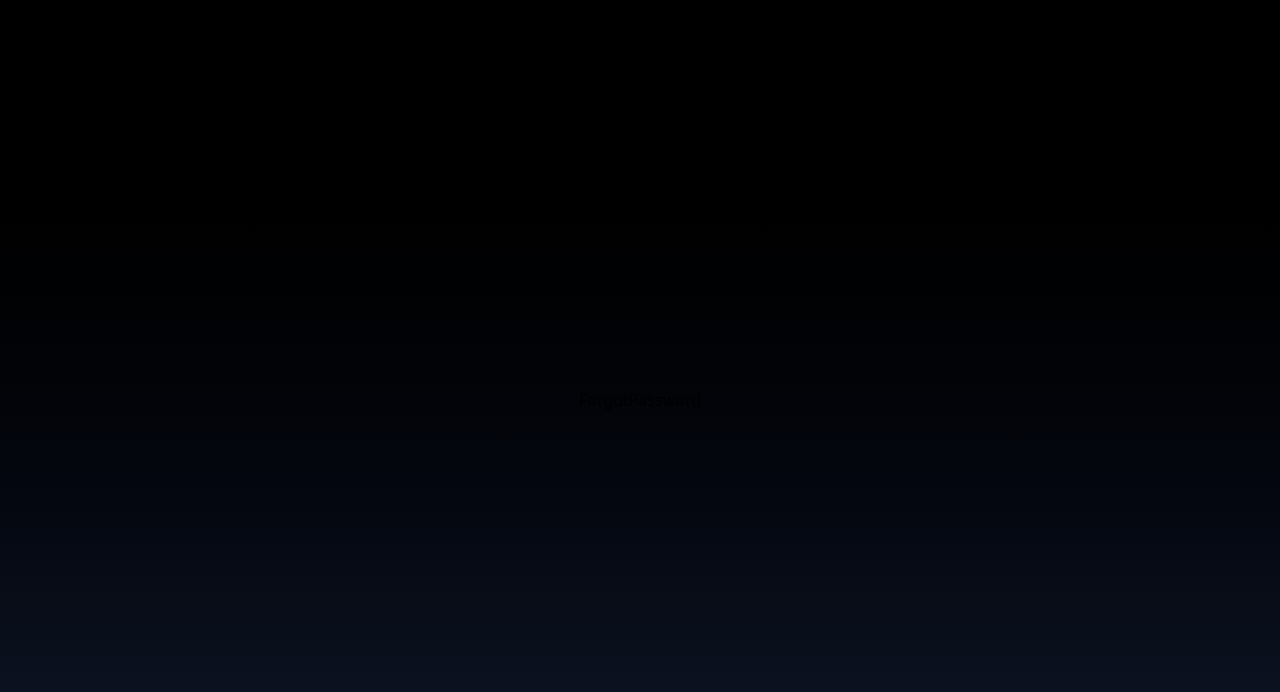
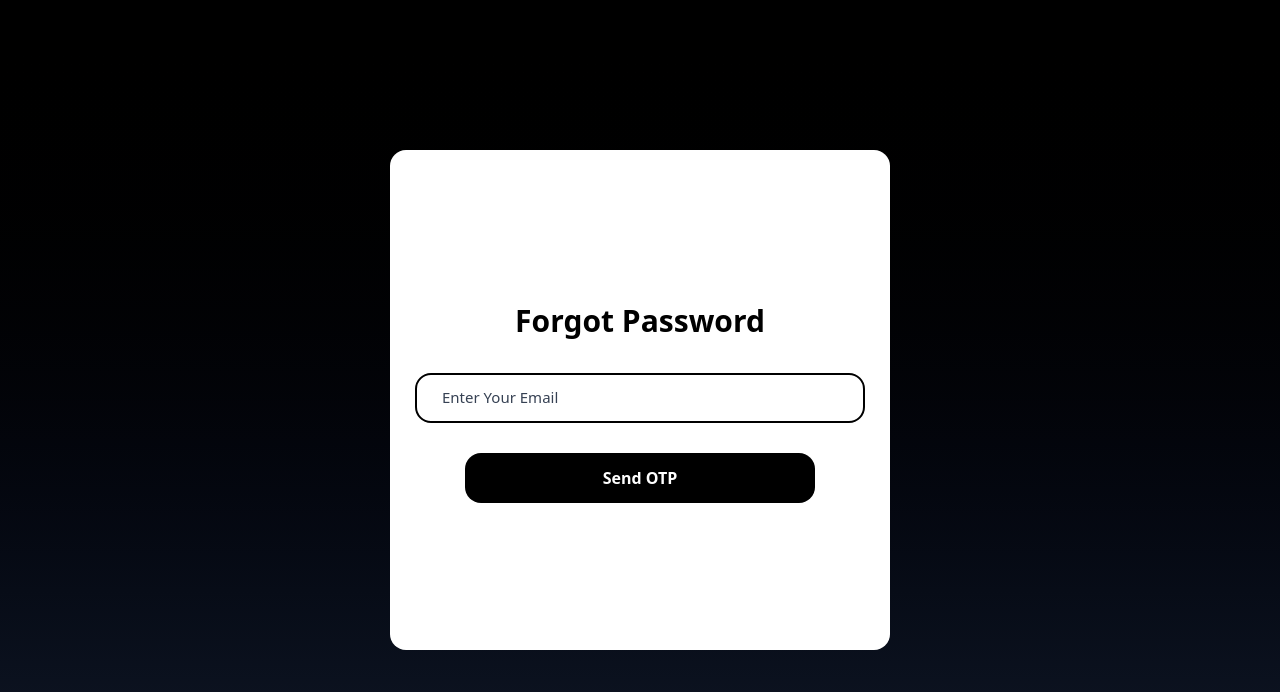
Before and after one commit to muntasirhossain2003/Minglee, a React (Vite) app in the folder frontend/: page /forgot-password in a window 1280 px wide. Shown: the top 692 px of the page. Built offline with nearby package versions, Linux system fonts and the light colour scheme.

Commit message:
added the forget password UI

```diff
--- a/frontend/src/pages/ForgotPassword.jsx
+++ b/frontend/src/pages/ForgotPassword.jsx
@@ -1,7 +1,47 @@
+import { useState } from "react";
+import { ClipLoader } from "react-spinners";
 const ForgotPassword = () => {
+  const [step, setStep] = useState(1);
+  const [inputClicked, setInputClicked] = useState({
+    email: false,
+  });
+  const [email, setEmail] = useState("");
+  const [loading, setLoading] = useState(false);
+
   return (
     <div className="w-full h-screen bg-gradient-to-b from-black to-gray-900 flex flex-col justify-around items-center">
-      ForgotPassword
+      {step == 1 && (
+        <div className="w-[90%] max-w-[500px] h-[500px] bg-white rounded-2xl flex justify-center items-center flex-col border-[#1a1f23]">
+          <h2 className="text-[30px] font-semibold">Forgot Password</h2>
+          {/* email */}
+          <div
+            className="relative flex items-center mt-[30px] justify-start w-[90%] h-[50px] rounded-2xl  border-2 border-black"
+            onClick={() => setInputClicked({ ...inputClicked, email: true })}
+          >
+            <label
+              htmlFor="email"
+              className={`text-gray-700 absolute left-[20px] p-[5px] bg-white text-[15px] ${
+                inputClicked.email ? "top-[-15px]" : ""
+              } `}
+            >
+              Enter Your Email
+            </label>
+            <input
+              type="email"
+              id="email"
+              className="w-[100%] h-[100%] rounded-2xl px-[20px] outline-none border-0"
+              required
+              onChange={(e) => setEmail(e.target.value)}
+            />
+          </div>
+          <button
+            className="w-[70%] px-[20px] py-[10px] bg-black text-white font-semibold h-[50px] cursor-pointer rounded-2xl mt-[30px]"
+            disabled={loading}
+          >
+            {loading ? <ClipLoader size={30} color={"white"} /> : "Send OTP"}
+          </button>
+        </div>
+      )}
     </div>
   );
 };
```
